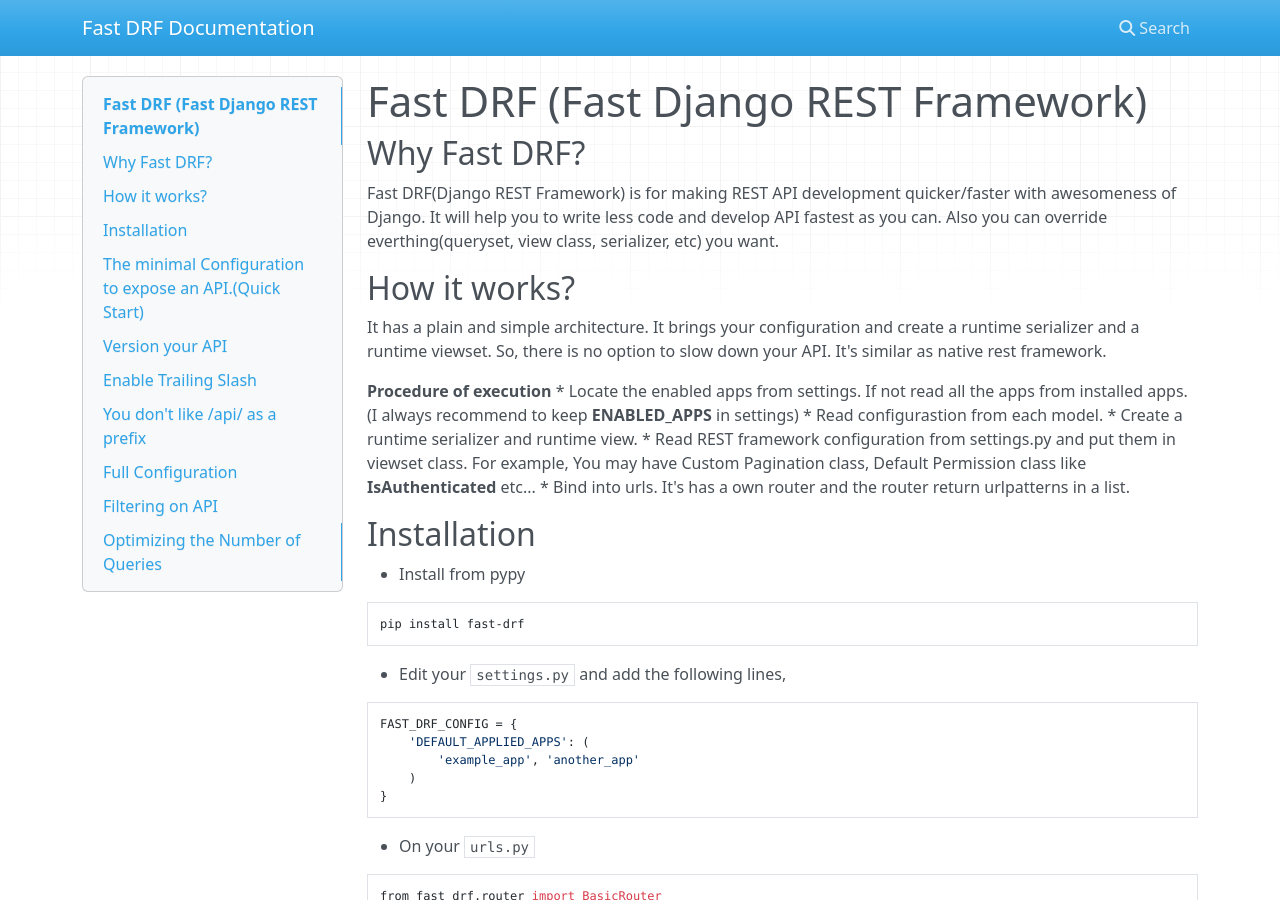
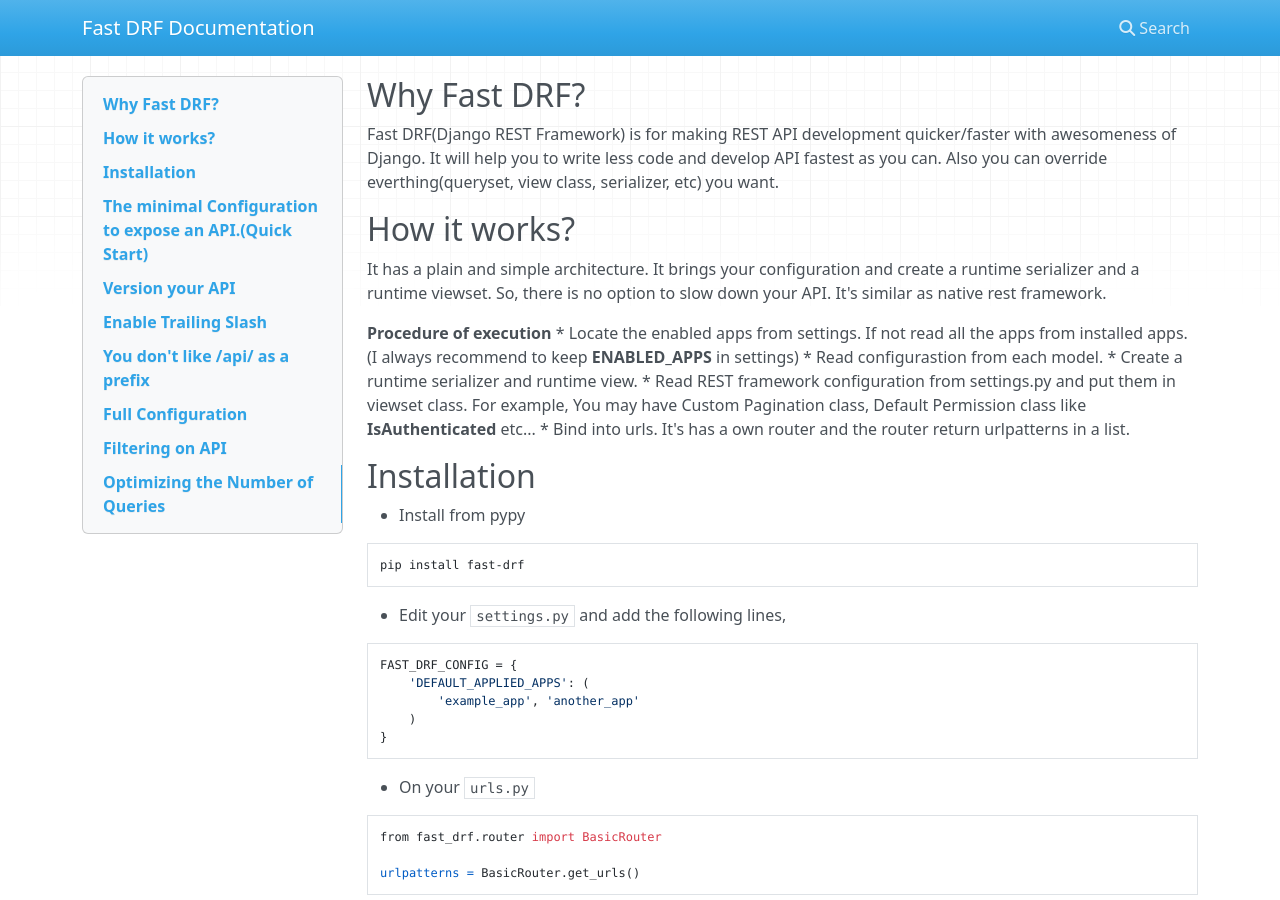
Before and after one commit to iashraful/fast-drf, an MkDocs documentation site: the page built from docs/index.md, in a window 1280 px wide and 900 px high. Built offline with MkDocs 1.6.1, drawn with Linux system fonts in a browser that asks for light colours; nearby versions of some CDN libraries.

Commit message:
Updated formatting

```diff
--- a/docs/index.md
+++ b/docs/index.md
@@ -1,5 +1,3 @@
-# Fast DRF (Fast Django REST Framework)
-
 ## Why Fast DRF?
 Fast DRF(Django REST Framework) is for making REST API development quicker/faster with awesomeness of Django. It will help you to write less code and develop API fastest as you can. Also you can override everthing(queryset, view class, serializer, etc) you want.
 
```
